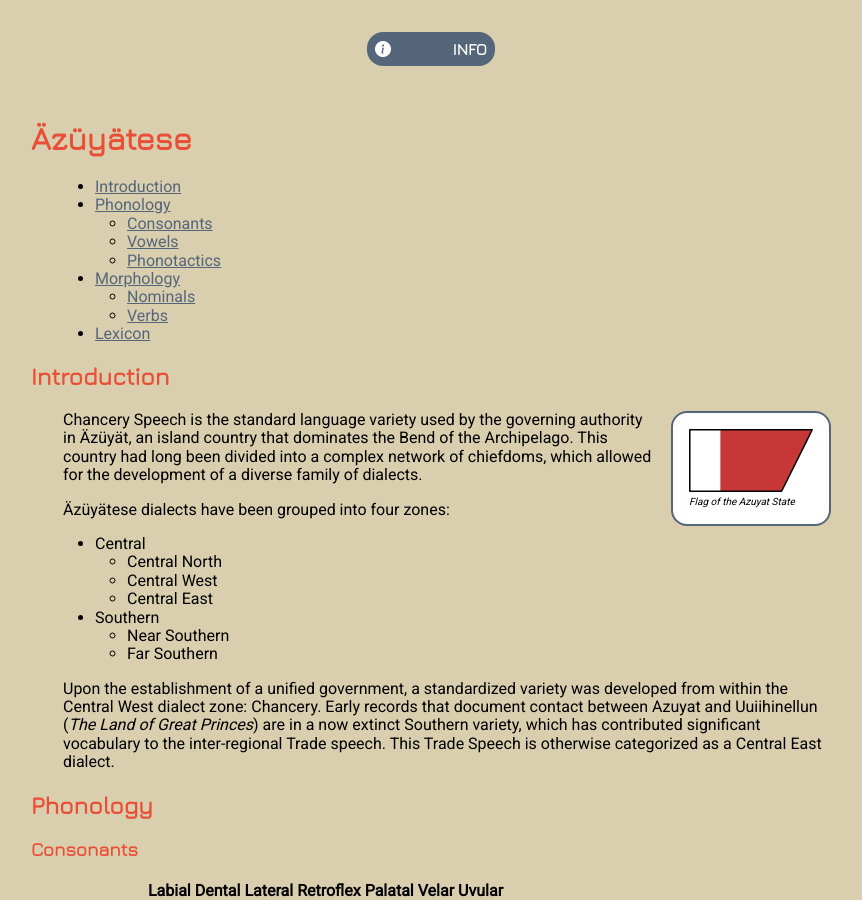
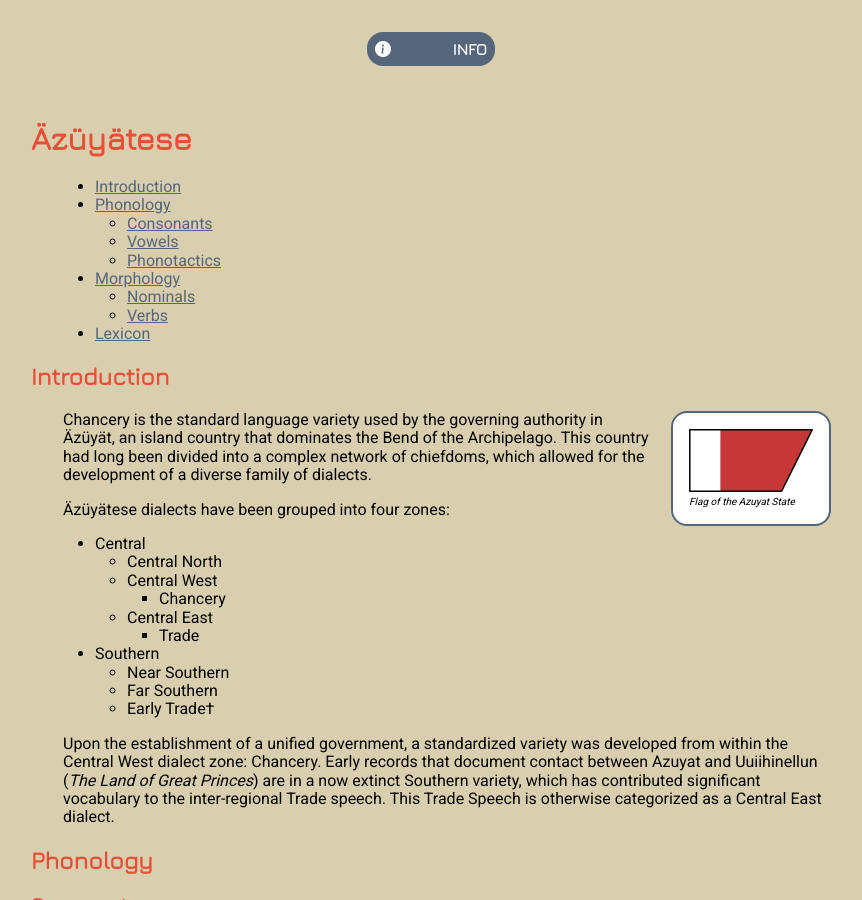
Before and after one commit to kmules1/kmules1.github.io, a Jekyll site: the page built from azuyatese/index.md, in a window 1280 px wide and 900 px high. Shown: the whole window, without its empty margins (209-1071 px from the left). Built offline with Jekyll 4.4.1, drawn with Linux system fonts in a browser that asks for light colours; nearby versions of some CDN libraries.

Commit message:
Update index.md

```diff
--- a/azuyatese/index.md
+++ b/azuyatese/index.md
@@ -12,16 +12,19 @@ title: Äzüyätese
 ## Introduction
 
 {% include figure.html url="/assets/img/flag.svg" description="Flag of the Azuyat State" %}
-Chancery Speech is the standard language variety used by the governing authority in Äzüyät, an island country that dominates the Bend of the Archipelago. This country had long been divided into a complex network of chiefdoms, which allowed for the development of a diverse family of dialects.
+Chancery is the standard language variety used by the governing authority in Äzüyät, an island country that dominates the Bend of the Archipelago. This country had long been divided into a complex network of chiefdoms, which allowed for the development of a diverse family of dialects.
 
 Äzüyätese dialects have been grouped into four zones:
 - Central
 	- Central North
 	- Central West
+		- Chancery
 	- Central East
+		- Trade
 - Southern
 	- Near Southern
 	- Far Southern
+	- Early Trade†
 
 Upon the establishment of a unified government, a standardized variety was developed from within the Central West dialect zone: Chancery. Early records that document contact between Azuyat and Uuiihinellun (*The Land of Great Princes*) are in a now extinct Southern variety, which has contributed significant vocabulary to the inter-regional Trade speech. This Trade Speech is otherwise categorized as a Central East dialect.
 
```
